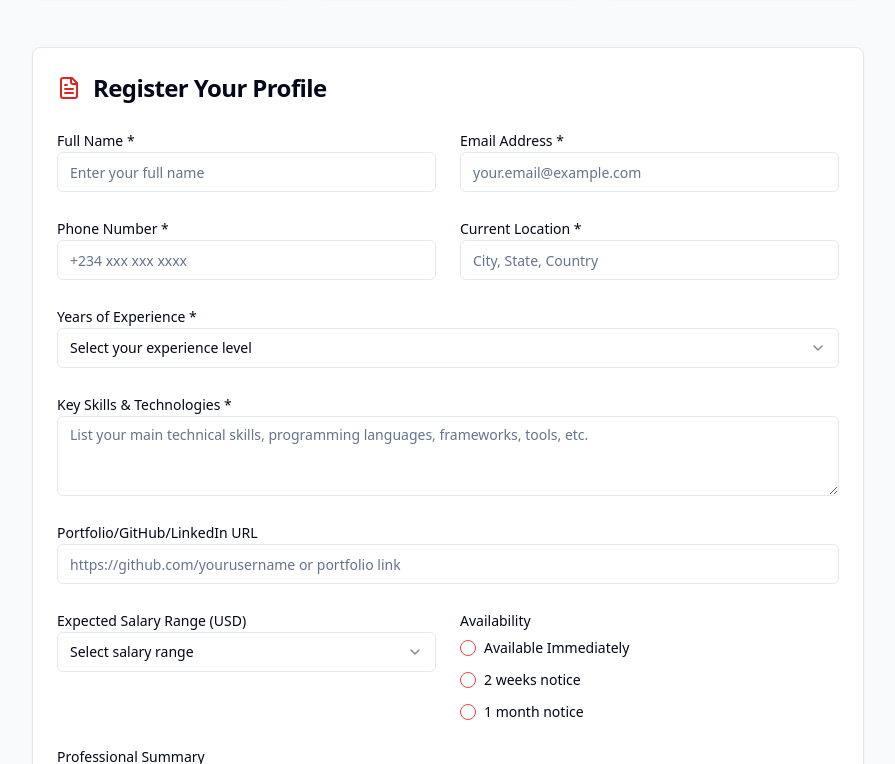
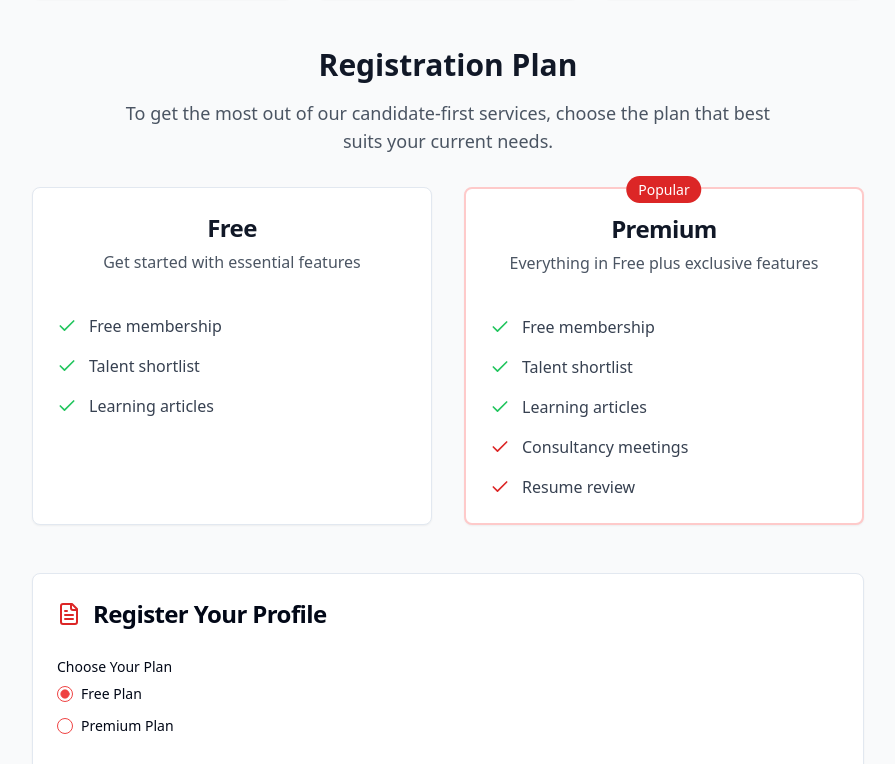
Before and after one commit to Acepro-ai/nigerian-tech-hive, a React (Vite) app: page /job-seekers in a window 1280 px wide. Shown: the part 496-1260 px from the top of the page, without its empty margins (192-1087 px from the left). Built offline with nearby package versions, Linux system fonts and the light colour scheme.

Commit message:
Refactor: Update registration plan details
- Changed "Subscription Plan" to "Registration Plan".
- Updated plan descriptions for Free and Premium tiers.

```diff
--- a/src/pages/JobSeekers.tsx
+++ b/src/pages/JobSeekers.tsx
@@ -1,4 +1,3 @@
-
 import Layout from "@/components/Layout";
 import { Card, CardContent, CardHeader, CardTitle } from "@/components/ui/card";
 import { Button } from "@/components/ui/button";
@@ -9,7 +8,7 @@ import { Select, SelectContent, SelectItem, SelectTrigger, SelectValue } from "@
 import { RadioGroup, RadioGroupItem } from "@/components/ui/radio-group";
 import { useState } from "react";
 import { useToast } from "@/hooks/use-toast";
-import { FileText, Users, Briefcase, Star } from "lucide-react";
+import { FileText, Users, Briefcase, Star, Check } from "lucide-react";
 
 const JobSeekers = () => {
   const { toast } = useToast();
@@ -23,7 +22,8 @@ const JobSeekers = () => {
     portfolio: "",
     expectedSalary: "",
     availability: "",
-    bio: ""
+    bio: "",
+    plan: "free"
   });
 
   const handleSubmit = (e: React.FormEvent) => {
@@ -81,6 +81,79 @@ const JobSeekers = () => {
             </Card>
           </div>
 
+          {/* Registration Plan Section */}
+          <div className="mb-12">
+            <div className="text-center mb-8">
+              <h2 className="text-3xl font-bold text-gray-900 mb-4">Registration Plan</h2>
+              <p className="text-lg text-gray-600 max-w-2xl mx-auto">
+                To get the most out of our candidate-first services, choose the plan that best suits your current needs.
+              </p>
+            </div>
+
+            <div className="grid md:grid-cols-2 gap-8 max-w-4xl mx-auto">
+              {/* Free Plan */}
+              <Card className="relative">
+                <CardHeader className="text-center pb-4">
+                  <CardTitle className="text-2xl font-bold text-gray-900">Free</CardTitle>
+                  <p className="text-gray-600">Get started with essential features</p>
+                </CardHeader>
+                <CardContent className="p-6">
+                  <div className="space-y-4">
+                    <div className="flex items-center">
+                      <Check className="h-5 w-5 text-green-500 mr-3" />
+                      <span className="text-gray-700">Free membership</span>
+                    </div>
+                    <div className="flex items-center">
+                      <Check className="h-5 w-5 text-green-500 mr-3" />
+                      <span className="text-gray-700">Talent shortlist</span>
+                    </div>
+                    <div className="flex items-center">
+                      <Check className="h-5 w-5 text-green-500 mr-3" />
+                      <span className="text-gray-700">Learning articles</span>
+                    </div>
+                  </div>
+                </CardContent>
+              </Card>
+
+              {/* Premium Plan */}
+              <Card className="relative border-red-200 border-2">
+                <div className="absolute -top-3 left-1/2 transform -translate-x-1/2">
+                  <span className="bg-red-600 text-white px-3 py-1 rounded-full text-sm font-medium">
+                    Popular
+                  </span>
+                </div>
+                <CardHeader className="text-center pb-4">
+                  <CardTitle className="text-2xl font-bold text-gray-900">Premium</CardTitle>
+                  <p className="text-gray-600">Everything in Free plus exclusive features</p>
+                </CardHeader>
+                <CardContent className="p-6">
+                  <div className="space-y-4">
+                    <div className="flex items-center">
+                      <Check className="h-5 w-5 text-green-500 mr-3" />
+                      <span className="text-gray-700">Free membership</span>
+                    </div>
+                    <div className="flex items-center">
+                      <Check className="h-5 w-5 text-green-500 mr-3" />
+                      <span className="text-gray-700">Talent shortlist</span>
+                    </div>
+                    <div className="flex items-center">
+                      <Check className="h-5 w-5 text-green-500 mr-3" />
+                      <span className="text-gray-700">Learning articles</span>
+                    </div>
+                    <div className="flex items-center">
+                      <Check className="h-5 w-5 text-red-600 mr-3" />
+                      <span className="text-gray-700 font-medium">Consultancy meetings</span>
+                    </div>
+                    <div className="flex items-center">
+                      <Check className="h-5 w-5 text-red-600 mr-3" />
+                      <span className="text-gray-700 font-medium">Resume review</span>
+                    </div>
+                  </div>
+                </CardContent>
+              </Card>
+            </div>
+          </div>
+
           {/* Registration Form */}
           <Card>
             <CardHeader>
@@ -91,6 +164,25 @@ const JobSeekers = () => {
             </CardHeader>
             <CardContent>
               <form onSubmit={handleSubmit} className="space-y-6">
+                {/* Plan Selection */}
+                <div>
+                  <Label>Choose Your Plan</Label>
+                  <RadioGroup
+                    value={formData.plan}
+                    onValueChange={(value) => handleInputChange("plan", value)}
+                    className="flex flex-col space-y-2 mt-2"
+                  >
+                    <div className="flex items-center space-x-2">
+                      <RadioGroupItem value="free" id="free-plan" />
+                      <Label htmlFor="free-plan">Free Plan</Label>
+                    </div>
+                    <div className="flex items-center space-x-2">
+                      <RadioGroupItem value="premium" id="premium-plan" />
+                      <Label htmlFor="premium-plan">Premium Plan</Label>
+                    </div>
+                  </RadioGroup>
+                </div>
+
                 <div className="grid md:grid-cols-2 gap-6">
                   <div>
                     <Label htmlFor="fullName">Full Name *</Label>
```
